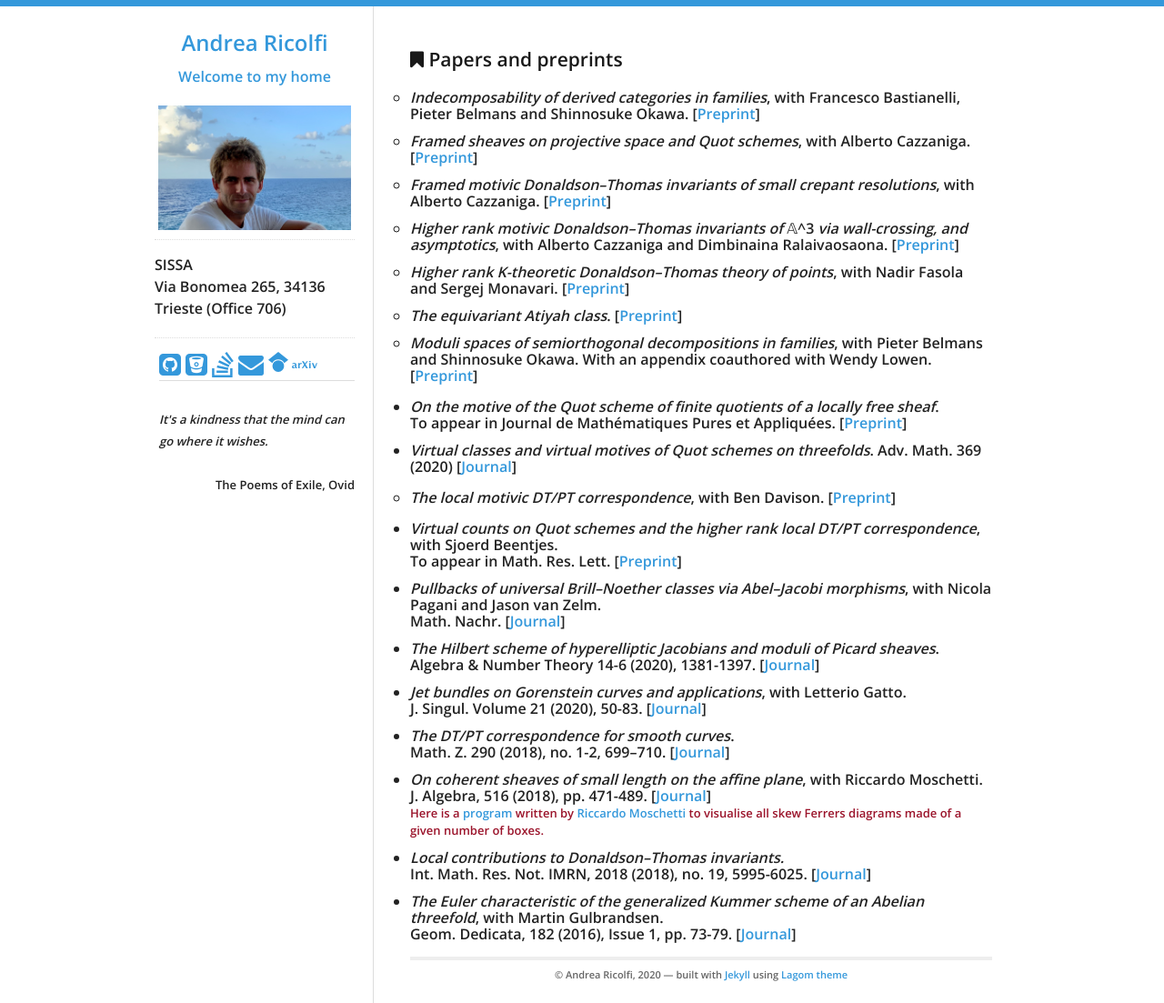
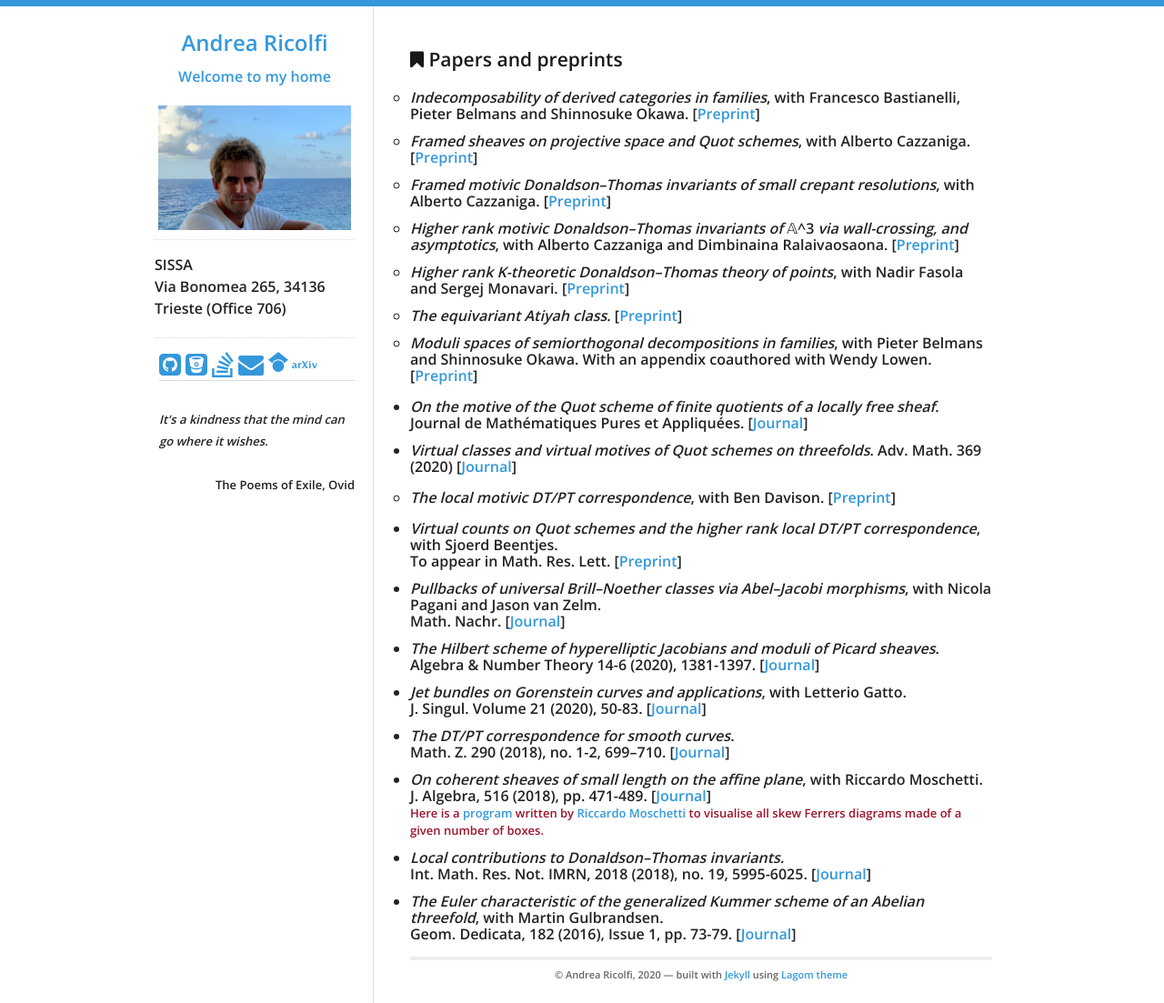
Before and after one commit to atricolfi/atricolfi.github.io, a Jekyll site: the page built from Papers.html, in a window 1280 px wide. Shown: the whole page at 91% size. Built offline with Jekyll 4.4.1, drawn with Linux system fonts in a browser that asks for light colours.

Commit message:
Update Papers.html

```diff
--- a/Papers.html
+++ b/Papers.html
@@ -19,7 +19,7 @@
   </ul>
   <ul>
 <li><em>On the motive of the Quot scheme of finite quotients of a locally free sheaf</em>. <br>
-  To appear in Journal de Mathématiques Pures et Appliquées. [<a href="https://arxiv.org/abs/1907.08123">Preprint</a>]</li>
+  Journal de Mathématiques Pures et Appliquées. [<a href="https://doi.org/10.1016/j.matpur.2020.10.001">Journal</a>]</li>
 <li><em>Virtual classes and virtual motives of Quot schemes on threefolds</em>. Adv. Math. 369 (2020) [<a href="https://www.sciencedirect.com/science/article/pii/S0001870820302085?dgcid=author">Journal</a>]</li>
   </ul>
   <ul style="list-style-type:circle">
```
